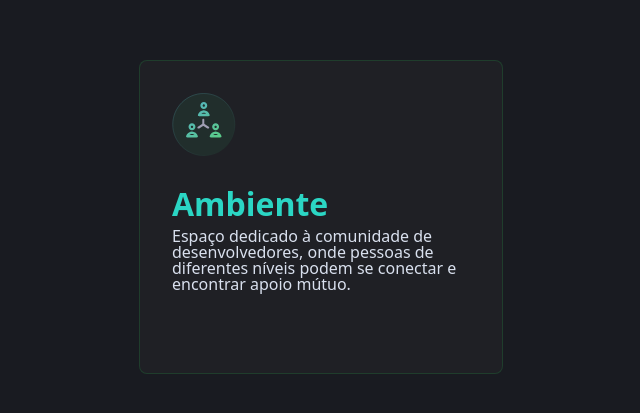
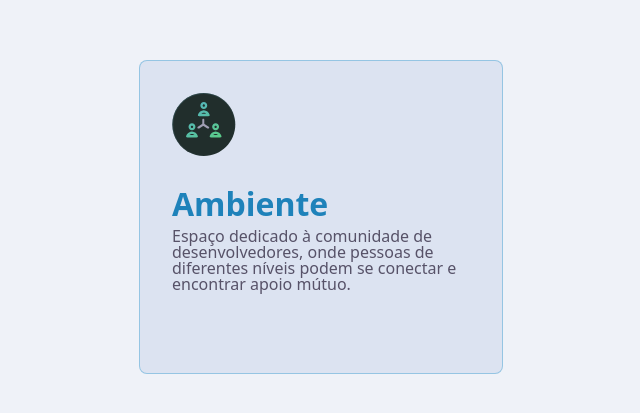
Before and after one commit to forjadev/mjo-forja-webpage, a Next.js app: page / in a window 1280 px wide. Shown: the part 183-596 px from the top of the page, without its empty margins (319-959 px from the left). Built offline with nearby package versions, Linux system fonts and the light colour scheme.

Commit message:
feat: add light and dark mode to community card

```diff
--- a/src/app/page.tsx
+++ b/src/app/page.tsx
@@ -2,7 +2,7 @@ import { CommunityCard } from "@/components";
 
 export default function Home() {
   return (
-    <div className="bg-surface-primary-dark h-screen flex justify-center items-center gap-14">
+    <div className="bg-surface-primary-light dark:bg-surface-primary-dark h-screen flex justify-center items-center gap-14">
       <CommunityCard
         icon="/group.svg"
         title="Ambiente"
--- a/src/components/communityCard/CommunityCard.tsx
+++ b/src/components/communityCard/CommunityCard.tsx
@@ -9,16 +9,16 @@ interface CardProps {
 const CommunityCard: React.FC<CardProps> = ({ icon, title, paragraph }) => {
   return (
       <div
-        className='bg-surface-secondary-dark p-[32px] w-[364px] h-[314px] rounded-[8px] border border-palette-green-800/50'
+        className='bg-surface-secondary-light dark:bg-surface-secondary-dark p-[32px] w-[364px] h-[314px] rounded-[8px] border border-palette-blue-500/40 dark:border-palette-green-800/50'
       >
 
         <Image src={icon} alt='image' width={64} height={64}/>
 
-        <h1 className='mt-8 text-palette-cyan-400 text-[32px] font-bold leading-8'>
+        <h1 className='mt-8 text-palette-blue-600 dark:text-palette-cyan-400 text-[32px] font-bold leading-8'>
           {title}
         </h1>
 
-        <p className='mt-2 text-base text-on-primary-dark leading-4'>
+        <p className='mt-2 text-base text-on-secondary-light dark:text-on-primary-dark leading-4'>
           {paragraph}
         </p>
       </div>
```
